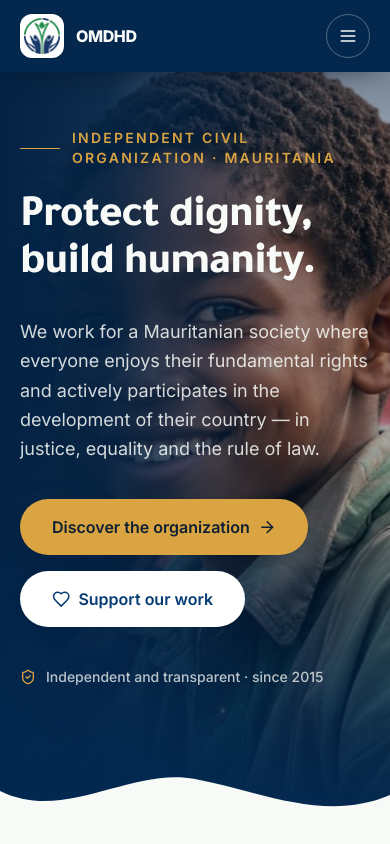
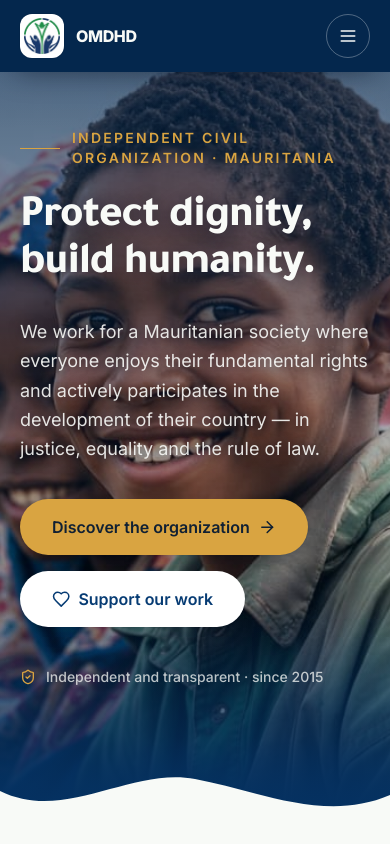
Before and after one commit to AbdellahiAhmed/OMDHD, a Next.js app: page /en in a window 390 px wide. Shown: the top 844 px of the page. Built offline with nearby package versions, Linux system fonts and the light colour scheme.

Commit message:
fix: reduce the hero blue wash on mobile and RTL
Split the hero overlay into a light desktop directional wash and a lighter mobile vertical wash (no flat blue blanket), and add text-shadows so the copy stays readable with far less blue over the photograph.

```diff
--- a/components/sections/hero.tsx
+++ b/components/sections/hero.tsx
@@ -56,25 +56,31 @@ export function Hero() {
           className="object-cover"
           style={{ objectPosition }}
         />
-        {/* directional blue wash — dense only behind the copy, then clears so the
-            photograph reads naturally (light blue tint, not a heavy overlay) */}
+        {/* DESKTOP: a light directional wash — dense only behind the copy, then
+            clears quickly so the photograph reads naturally (much less blue) */}
         <div
-          className="absolute inset-0"
+          className="absolute inset-0 hidden lg:block"
           style={{
-            background: `linear-gradient(${washDir}, #04274d 0%, rgba(4,39,77,0.9) 28%, rgba(5,49,97,0.5) 50%, rgba(6,59,115,0.1) 72%, rgba(6,59,115,0) 90%)`,
+            background: `linear-gradient(${washDir}, rgba(4,39,77,0.82) 0%, rgba(4,39,77,0.5) 24%, rgba(5,49,97,0.2) 48%, rgba(6,59,115,0.04) 70%, rgba(6,59,115,0) 88%)`,
           }}
         />
-        {/* vertical depth: light shade up top, deep blue only at the very bottom to
-            meet the dune divider */}
+        {/* MOBILE: a vertical wash — readable behind the stacked copy near the top,
+            clearing toward the photo below (no flat blue blanket) */}
+        <div
+          className="absolute inset-0 lg:hidden"
+          style={{
+            background:
+              'linear-gradient(to bottom, rgba(4,39,77,0.7) 0%, rgba(4,39,77,0.46) 40%, rgba(4,39,77,0.2) 68%, rgba(5,49,97,0.38) 90%, #053161 100%)',
+          }}
+        />
+        {/* deep blue only at the very bottom to meet the dune divider */}
         <div
           className="absolute inset-0"
           style={{
             background:
-              'linear-gradient(to bottom, rgba(4,39,77,0.35) 0%, transparent 20%, transparent 64%, #053161 100%)',
+              'linear-gradient(to bottom, rgba(4,39,77,0.12) 0%, transparent 16%, transparent 74%, #053161 100%)',
           }}
         />
-        {/* mobile: a lighter tint keeps the copy readable over the full-bleed photo */}
-        <div className="absolute inset-0 bg-blue-900/35 lg:hidden" />
       </div>
 
       {/* fine gold seam at the very top */}
@@ -99,14 +105,14 @@ export function Hero() {
 
           <motion.h1
             {...fade(0.08)}
-            className="h-display mt-7 whitespace-pre-line text-balance text-[2.8rem] leading-[1.04] text-cloud drop-shadow-sm sm:text-6xl lg:text-[4.5rem]"
+            className="h-display mt-7 whitespace-pre-line text-balance text-[2.8rem] leading-[1.04] text-cloud [text-shadow:0_2px_18px_rgba(2,12,30,0.45)] sm:text-6xl lg:text-[4.5rem]"
           >
             {t('title')}
           </motion.h1>
 
           <motion.p
             {...fade(0.16)}
-            className="mt-7 max-w-xl text-pretty text-lg leading-relaxed text-cloud/85 lg:text-xl"
+            className="mt-7 max-w-xl text-pretty text-lg leading-relaxed text-cloud/90 [text-shadow:0_1px_12px_rgba(2,12,30,0.55)] lg:text-xl"
           >
             {t('subtitle')}
           </motion.p>
```
